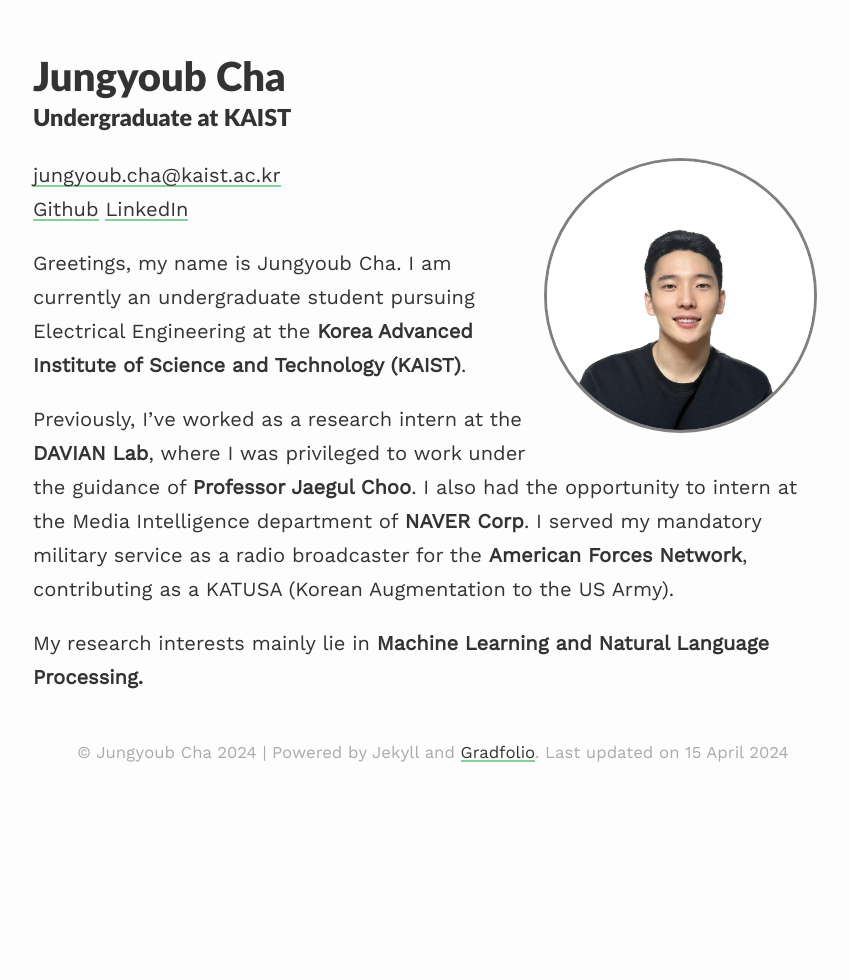
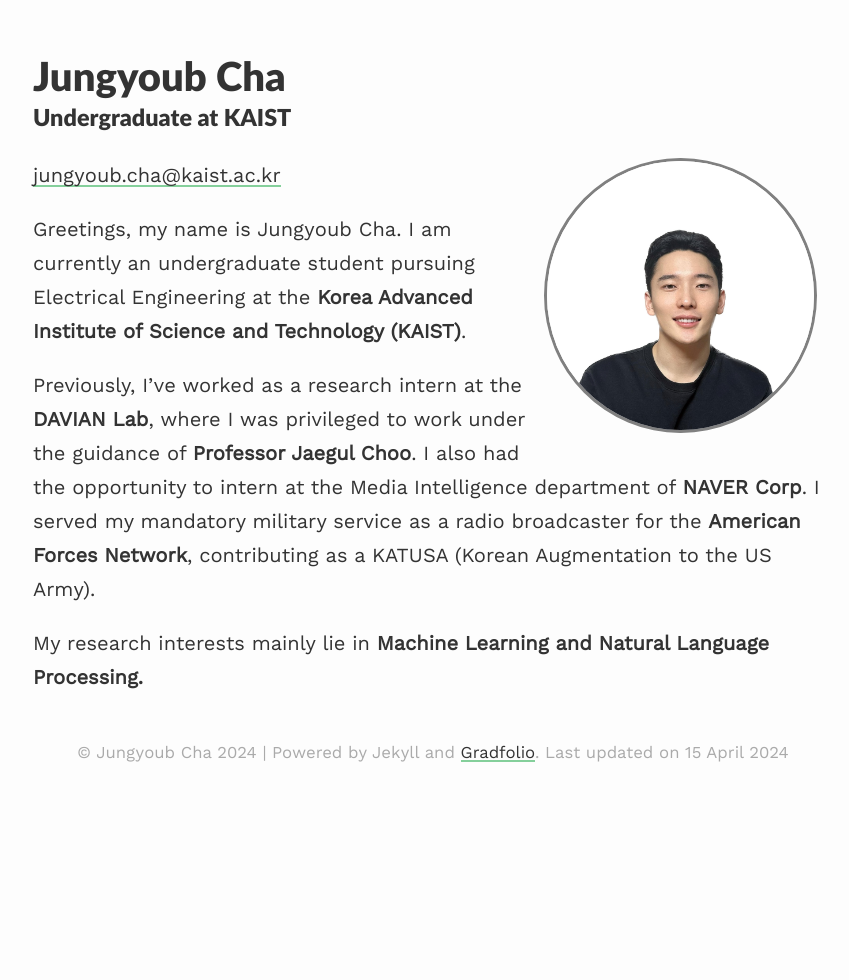
Before and after one commit to sunnyc98/sunnyc98.github.io, a Jekyll site: the page built from index.md, in a window 1280 px wide. Shown: the whole page, without its empty margins (207-1056 px from the left). Built offline with Jekyll 4.4.1, drawn with Linux system fonts in a browser that asks for light colours; nearby versions of some CDN libraries.

Commit message:
Update index.md

```diff
--- a/index.md
+++ b/index.md
@@ -7,7 +7,6 @@ profile:
 published: true
 ---
 [jungyoub.cha@kaist.ac.kr](mailto:jungyoub.cha@kaist.ac.kr)<br>
-[Github](https://github.com/sunnyc98)  [LinkedIn](https://www.linkedin.com/in/jungyoub-cha-25303a258/)
 
 Greetings, my name is Jungyoub Cha. I am currently an undergraduate student pursuing Electrical Engineering at the **Korea Advanced Institute of Science and Technology (KAIST)**.
 
```
